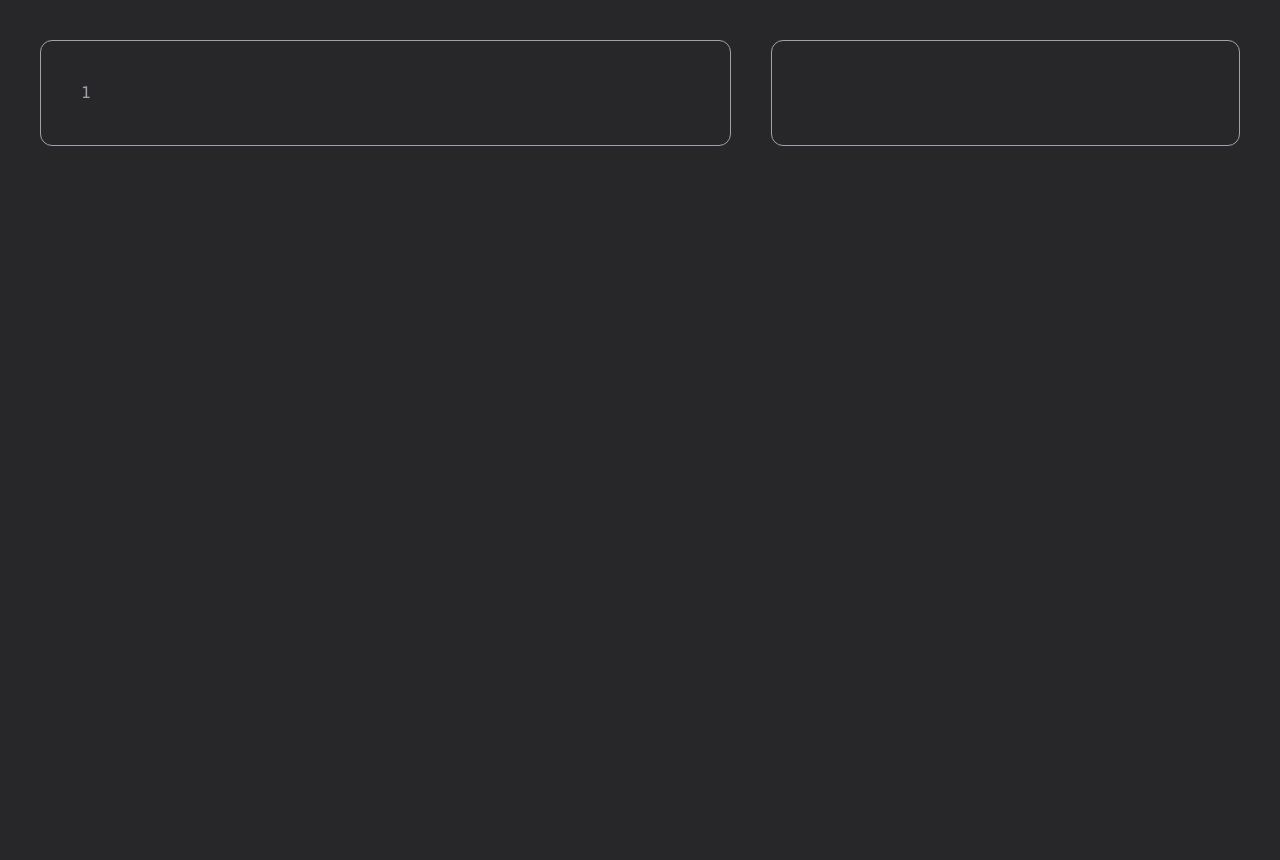
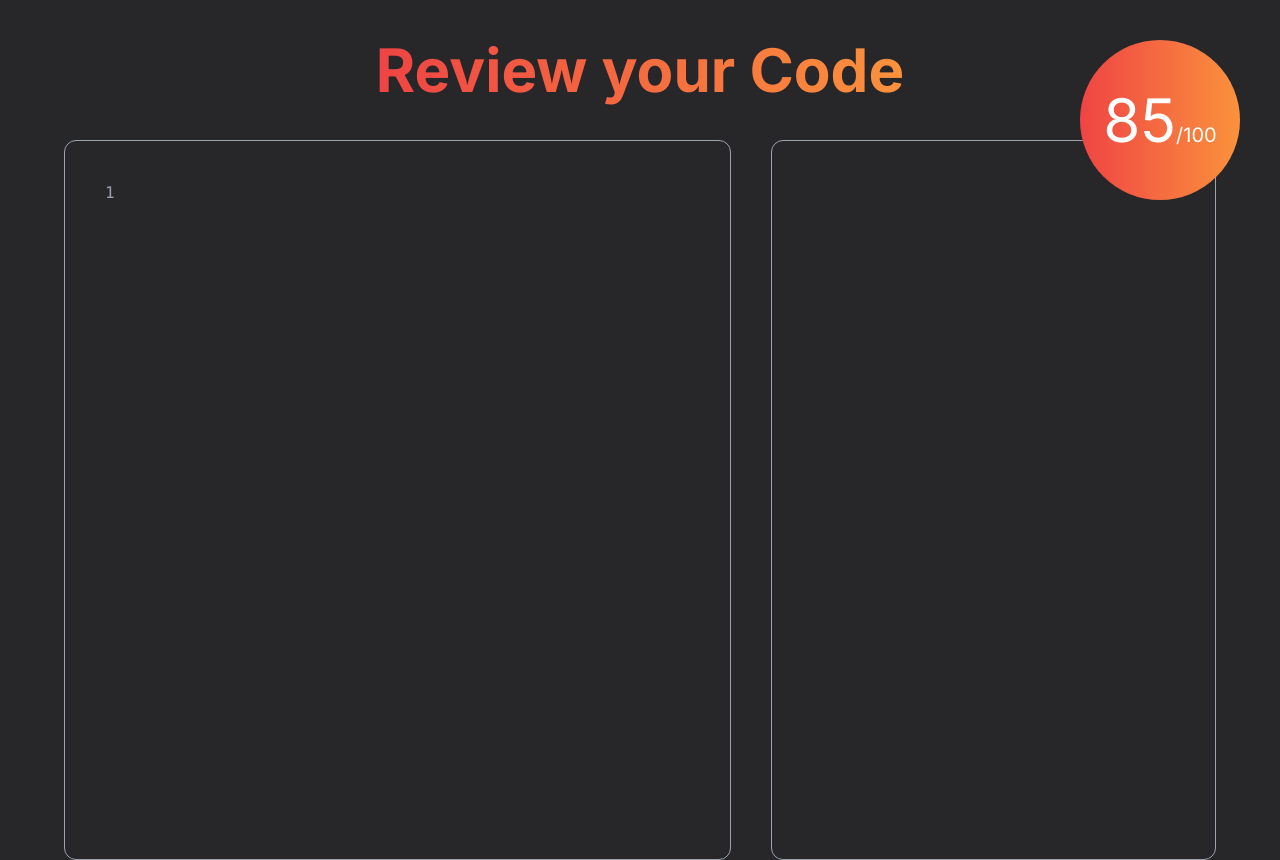
Before and after one commit to MatthewFrieri/HackThe6ix-CodeGenius, a Next.js app: page /view in a window 1280 px wide. Before the commit the page ends 800 px from the top, so only its background shows below. Built offline with nearby package versions, Linux system fonts and the light colour scheme.

Commit message:
more ui changes

```diff
--- a/app/components/FileInput.tsx
+++ b/app/components/FileInput.tsx
@@ -61,7 +61,7 @@
       </label>
       <button
         type="submit"
-        className="bg-white hover:bg-gray-200 text-zinc-800 font-bold py-2 px-4 rounded focus:outline-none focus:shadow-outline mt-4"
+        className="bg-white hover:bg-gray-200 focus:shadow-outline mt-12 px-4 py-2 rounded font-bold text-zinc-800 focus:outline-none"
       >
         Submit
       </button>
--- a/app/components/FileView.tsx
+++ b/app/components/FileView.tsx
@@ -20,7 +20,7 @@
   const response: Response = {
     score: 85,
     sections: [
-      { startLine: 3, endLine: 6, feedBack: "feedback 1" },
+      { startLine: 3, endLine: 6, feedBack: "feedback 1 " },
       { startLine: 9, endLine: 11, feedBack: "feedback 2" },
     ],
   };
@@ -48,8 +48,18 @@
   };
 
   return (
-    <div className="flex p-10">
-      <div className="p-10 border border-gray-400 rounded-xl w-[60rem] mr-10">
+    <div className="relative flex flex-col items-center">
+      <div className="top-10 right-10 absolute flex justify-center items-center bg-gradient-to-r from-red-500 to-orange-400 rounded-full w-40 h-40">
+        <h2 className="text-6xl text-white">
+          {response.score}
+          <p className="inline text-xl">/100</p>
+        </h2>
+      </div>
+      <h1 className="bg-clip-text bg-gradient-to-r from-red-500 to-orange-400 my-8 py-2 w-fit font-bold text-6xl text-transparent">
+        Review your Code
+      </h1>
+      <div className="flex justify-between w-[90%]">
+        <div className="border-gray-400 mr-10 p-10 border rounded-xl w-[60%] h-[45rem] overflow-scroll">
           {lines.map((line, index) => {
             const section = response.sections.find(
               (sec) => index >= sec.startLine - 1 && index < sec.endLine
@@ -59,14 +69,13 @@
             const isClicked =
               section && response.sections.indexOf(section) === clickedSection;
             const isSignificant = section !== undefined;
-
             return (
               <span key={index} className="flex font-mono">
-              <p className="text-gray-400 w-10">{index + 1}</p>
+                <p className="w-10 text-gray-400">{index + 1}</p>
                 <p
-                className={`text-white ${isSignificant ? "bg-slate-700" : ""} ${
-                  isHovered || isClicked ? "text-yellow-400" : ""
-                }`}
+                  className={`text-white ${
+                    isSignificant ? "bg-slate-700" : ""
+                  } ${isHovered || isClicked ? "text-yellow-400" : ""}`}
                   onMouseEnter={() => section && handleMouseEnter(section)}
                   onMouseLeave={handleMouseLeave}
                   onClick={() => section && handleClick(section)}
@@ -77,12 +86,13 @@
             );
           })}
         </div>
-      <div className="border p-10 border-gray-400 text-white rounded-xl w-[40rem]">
+        <div className="flex border-gray-400 p-10 border rounded-xl w-[40%] text-white">
           {hoveredSection !== null
             ? response.sections[hoveredSection].feedBack
             : clickedSection !== null &&
               response.sections[clickedSection].feedBack}
         </div>
       </div>
+    </div>
   );
 }
--- a/app/page.tsx
+++ b/app/page.tsx
@@ -2,8 +2,8 @@
 
 export default function HomePage() {
   return (
-    <div className="flex justify-center items-center flex-col my-40">
-      <h1 className="text-9xl font-bold mb-20 w-fit text-transparent bg-gradient-to-r from-red-500 to-orange-400 bg-clip-text">
+    <div className="flex flex-col justify-center items-center my-32">
+      <h1 className="bg-clip-text bg-gradient-to-r from-red-500 to-orange-400 mb-20 w-fit font-bold text-9xl text-transparent">
         CodeGenius
       </h1>
       <FileInput></FileInput>
```
Lines whose indentation alone changed are shown as unchanged.
